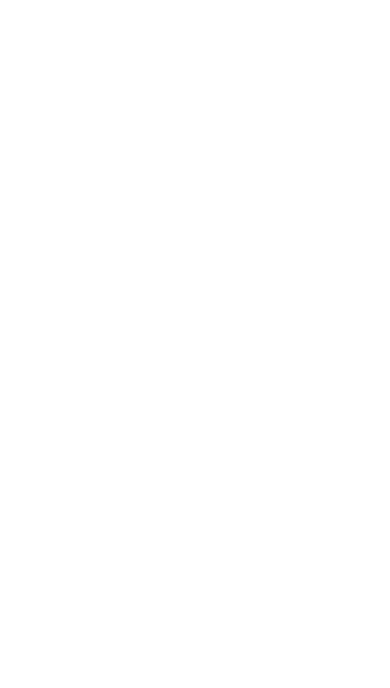
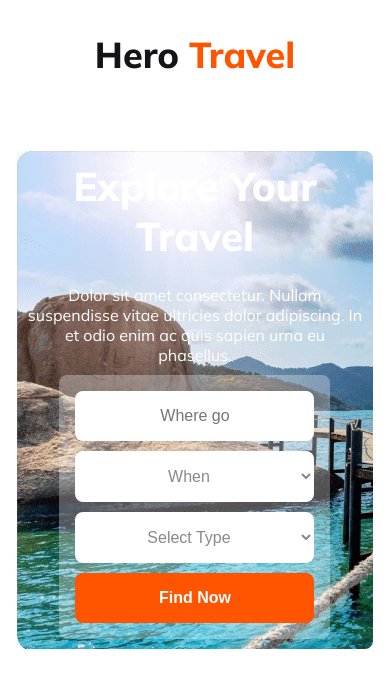
Before and after one commit to Rashikchowdhury/travel-agency-web, a plain HTML site: page index.html in a window 390 px wide. Drawn offline with Linux system fonts and the light colour scheme.

Commit message:
created header section and made it responsive for mobile devices

```diff
--- a/index.html
+++ b/index.html
@@ -1,12 +1,53 @@
 <!DOCTYPE html>
 <html lang="en">
+
 <head>
     <meta charset="UTF-8">
     <meta name="viewport" content="width=device-width, initial-scale=1.0">
     <title>Hero travel</title>
     <link rel="stylesheet" href="./styles/style.css">
 </head>
+
 <body>
+    <header>
+        <div class="header">
+            <h1 class="nav-title">
+                Hero <span class="pri-clr">Travel</span>
+            </h1>
+            <nav class="nav-bar">
+                <ul>
+                    <li><a href="">Home</a></li>
+                    <li><a href="">Packages</a></li>
+                    <li><a href="">Testimonial</a></li>
+                    <li><a href="">Blog</a></li>
+                    <li><a href="">Contact</a></li>
+                </ul>
+            </nav>
+        </div>
 
+        <div class="header-content">
+            <h1 class="header-content-title">Explore Your Travel</h1>
+            <p class="header-content-description">
+                Dolor sit amet consectetur. Nullam suspendisse vitae ultricies dolor adipiscing. In et odio enim ac quis
+                sapien urna eu phasellus.
+            </p>
+
+            <div class="inp-container">
+                <input type="text" placeholder="Where go">
+                <select name="" id="">
+                    <option value="">When</option>
+                    <option value="">Today</option>
+                    <option value="">Tommorow</option>
+                </select>
+                <select name="" id="">
+                    <option value="">Select Type</option>
+                    <option value="">Today</option>
+                    <option value="">Tommorow</option>
+                </select>
+                <button class="pri-back-clr">Find Now</button>
+            </div>
+        </div>
+    </header>
 </body>
+
 </html>
--- a/styles/style.css
+++ b/styles/style.css
@@ -0,0 +1,154 @@
+@import url('https://fonts.googleapis.com/css2?family=Mulish:ital,wght@0,200..1000;1,200..1000&family=Open+Sans:ital,wght@0,300..800;1,300..800&family=Work+Sans:ital,wght@0,100..900;1,100..900&display=swap');
+
+/* shared styles */
+
+body {
+    font-family: "Mulish", serif;
+    font-style: normal;
+}
+
+.pri-clr {
+    color: #FF5400;
+}
+
+.pri-back-clr{
+    background-color: #FF5400;
+}
+
+.pri-txt-clr {
+    color: rgba(19, 19, 24, 0.70);
+}
+
+/* header style s */
+
+header {
+    width: 80%;
+    margin: auto;
+}
+
+.header {
+    display: flex;
+    justify-content: space-between;
+    align-items: center;
+}
+
+.nav-title {
+    color: #131318;
+    font-size: 36px;
+    font-weight: 800;
+}
+
+.nav-bar {
+    /* display: flex; */
+}
+
+.nav-bar ul {
+    display: flex;
+    gap: 44px;
+
+}
+
+.nav-bar li {
+    list-style: none;
+}
+
+.nav-bar a {
+    color: #424247;
+    text-decoration: none;
+    font-size: 18px;
+    font-weight: 700;
+}
+
+/* header content styles */
+
+.header-content {
+    height: 500px;
+    margin: 50px 0px 100px 0px;
+    background-image: url('../Images/Group\ 13\ \(1\)\ \(1\).png');
+    background-repeat: no-repeat;
+    background-size: contain;
+    text-align: center;
+    padding: 135px;
+}
+
+.header-content-title {
+    color: #FFF;
+    font-size: 4rem;
+    font-weight: 800;
+    margin: 0%;
+}
+
+.header-content-description {
+    width: 676px;
+    margin: 24px auto 48px auto;
+    color: #FFF;
+    font-size: 16px;
+}
+
+.inp-container {
+    width: fit-content;
+    height: fit-content;
+    margin: auto;
+    padding: 16px;
+    border-radius: 8px;
+    background: rgba(255, 255, 255, 0.30);
+    /* background-color: red; */
+    display: grid;
+    grid-template-columns: repeat(4, 1fr);
+    gap: 24px;
+}
+
+.inp-container input, select {
+    padding: 16px;
+    border: none;
+    border-radius: 8px;
+    color: rgba(19, 19, 24, 0.50);
+    background: #FFF;
+    text-align: center;
+    font-size: 16px;
+}
+
+.inp-container button{
+    border: none;
+    border-radius: 8px;
+    color: #FFF;
+    font-size: 16px;
+    font-weight: 700;
+    padding: 16px;
+}
+
+
+@media screen and (max-width: 600px) {
+    header{
+        width: 95%;
+    }
+    .header{
+        flex-direction: column;
+    }
+
+    .nav-bar{
+        display: none;
+    }
+
+    .header-content{
+        width: auto;
+        height: fit-content;
+        padding: 10px;
+        background-size: auto;
+        border-radius: 8px;
+    }
+
+    .header-content-title{
+        font-size: 2.5rem;
+    }
+
+    .header-content-description{
+        width: auto;
+        margin-bottom: 10px;
+    }
+
+    .inp-container{
+        grid-template-columns: repeat(1, 1fr);
+        gap: 10px;
+    }
+}
```
